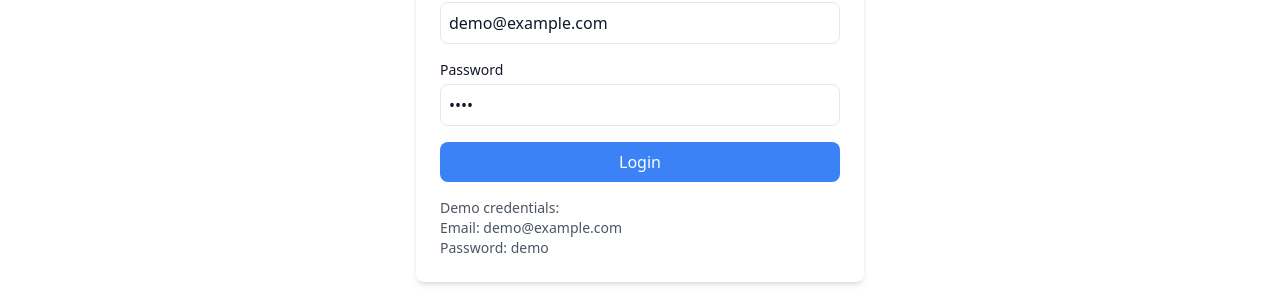
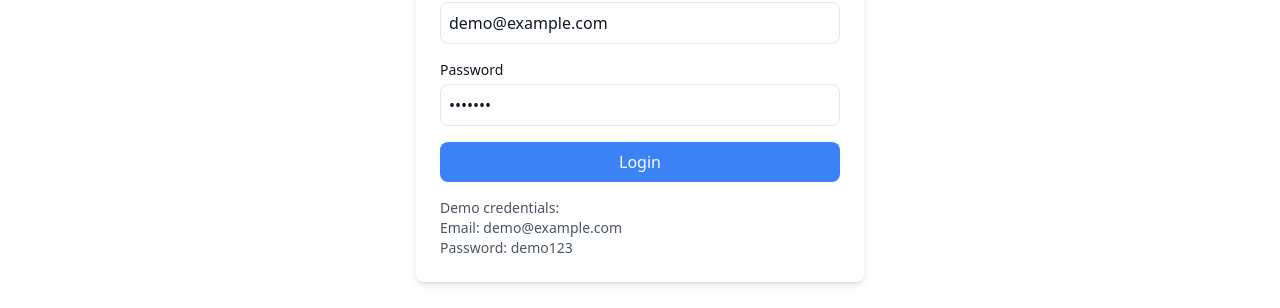
Before and after one commit to shilp-io/frontend, a React (Vite) app: page /login in a window 1280 px wide. Shown: the part 226-534 px from the top of the page. Built offline with nearby package versions, Linux system fonts and the light colour scheme; no server answers.

Commit message:
reorganize firebase config

```diff
--- a/src/App.tsx
+++ b/src/App.tsx
@@ -2,25 +2,8 @@ import { BrowserRouter } from "react-router-dom";
 import { UserProvider } from "./context/UserContext";
 import { ThemeProvider } from "./context/ThemeContext";
 import Router from "./routes";
-// const admin = require("firebase-admin");
-import { initializeApp } from "firebase/app";
-import { getAuth } from "firebase/auth";
-const firebaseConfig = {
-  apiKey: import.meta.env.VITE_FIREBASE_API_KEY,
-  authDomain: import.meta.env.VITE_FIREBASE_AUTH_DOMAIN,
-  projectId: import.meta.env.VITE_FIREBASE_PROJECT_ID,
-  storageBucket: import.meta.env.VITE_FIREBASE_STORAGE_BUCKET,
-  messagingSenderId: import.meta.env.VITE_FIREBASE_MESSAGING_SENDER_ID,
-  appId: import.meta.env.VITE_FIREBASE_APP_ID,
-  measurementId: import.meta.env.VITE_FIREBASE_MEASUREMENT_ID,
-};
-
-const app = initializeApp(firebaseConfig);
-export const auth = getAuth(app);
 
 function App() {
-  // console.log(app);
-
   return (
     <UserProvider>
       <ThemeProvider>
--- /dev/null
+++ b/src/config/firebase.tsx
@@ -0,0 +1,15 @@
+import { initializeApp } from "firebase/app";
+import { getAuth } from "firebase/auth";
+
+const firebaseConfig = {
+  apiKey: import.meta.env.VITE_FIREBASE_API_KEY,
+  authDomain: import.meta.env.VITE_FIREBASE_AUTH_DOMAIN,
+  projectId: import.meta.env.VITE_FIREBASE_PROJECT_ID,
+  storageBucket: import.meta.env.VITE_FIREBASE_STORAGE_BUCKET,
+  messagingSenderId: import.meta.env.VITE_FIREBASE_MESSAGING_SENDER_ID,
+  appId: import.meta.env.VITE_FIREBASE_APP_ID,
+  measurementId: import.meta.env.VITE_FIREBASE_MEASUREMENT_ID,
+};
+
+const app = initializeApp(firebaseConfig);
+export const auth = getAuth(app);
--- a/src/context/UserContext.tsx
+++ b/src/context/UserContext.tsx
@@ -7,7 +7,7 @@ import {
   User as FirebaseUser,
   onAuthStateChanged,
 } from "firebase/auth";
-import { auth } from "../App";
+import { auth } from "../config/firebase";
 
 interface UserContextType {
   user: User | null;
--- a/src/pages/auth/LoginPage.tsx
+++ b/src/pages/auth/LoginPage.tsx
@@ -1,25 +1,25 @@
-import { useState } from 'react';
-import { useNavigate, useLocation } from 'react-router-dom';
-import { useUser } from '../../context/UserContext';
+import { useState } from "react";
+import { useNavigate, useLocation } from "react-router-dom";
+import { useUser } from "../../context/UserContext";
 
 export default function LoginPage() {
   const navigate = useNavigate();
   const location = useLocation();
   const { login, isLoading } = useUser();
-    const [email, setEmail] = useState('demo@example.com');
-    const [password, setPassword] = useState('demo');
-    const [error, setError] = useState('');
+  const [email, setEmail] = useState("demo@example.com");
+  const [password, setPassword] = useState("demo123");
+  const [error, setError] = useState("");
 
   const handleSubmit = async (e: React.FormEvent) => {
     e.preventDefault();
-        setError('');
+    setError("");
 
     try {
       await login(email, password);
-            const from = (location.state as any)?.from?.pathname || '/dashboard';
+      const from = (location.state as any)?.from?.pathname || "/dashboard";
       navigate(from, { replace: true });
     } catch (err) {
-            setError(err instanceof Error ? err.message : 'Failed to login');
+      setError(err instanceof Error ? err.message : "Failed to login");
     }
   };
 
@@ -28,9 +28,7 @@ export default function LoginPage() {
       <h1 className="text-2xl font-bold mb-6">Login</h1>
 
       {error && (
-                <div className="mb-4 p-3 bg-red-100 text-red-700 rounded">
-                    {error}
-                </div>
+        <div className="mb-4 p-3 bg-red-100 text-red-700 rounded">{error}</div>
       )}
 
       <form onSubmit={handleSubmit} className="space-y-4">
@@ -61,14 +59,16 @@ export default function LoginPage() {
           disabled={isLoading}
           className="w-full py-2 bg-blue-500 text-white rounded-lg hover:bg-blue-600 disabled:opacity-50"
         >
-                    {isLoading ? 'Logging in...' : 'Login'}
+          {isLoading ? "Logging in..." : "Login"}
         </button>
       </form>
 
       <p className="mt-4 text-sm text-gray-600 dark:text-gray-400">
-                Demo credentials:<br />
-                Email: demo@example.com<br />
-                Password: demo
+        Demo credentials:
+        <br />
+        Email: demo@example.com
+        <br />
+        Password: demo123
       </p>
     </div>
   );
```
Also changed, not shown: src/utils/mockData.ts (+15 -15 lines), src/utils/storage.ts (+5 -5 lines). Lines whose indentation alone changed are shown as unchanged.
